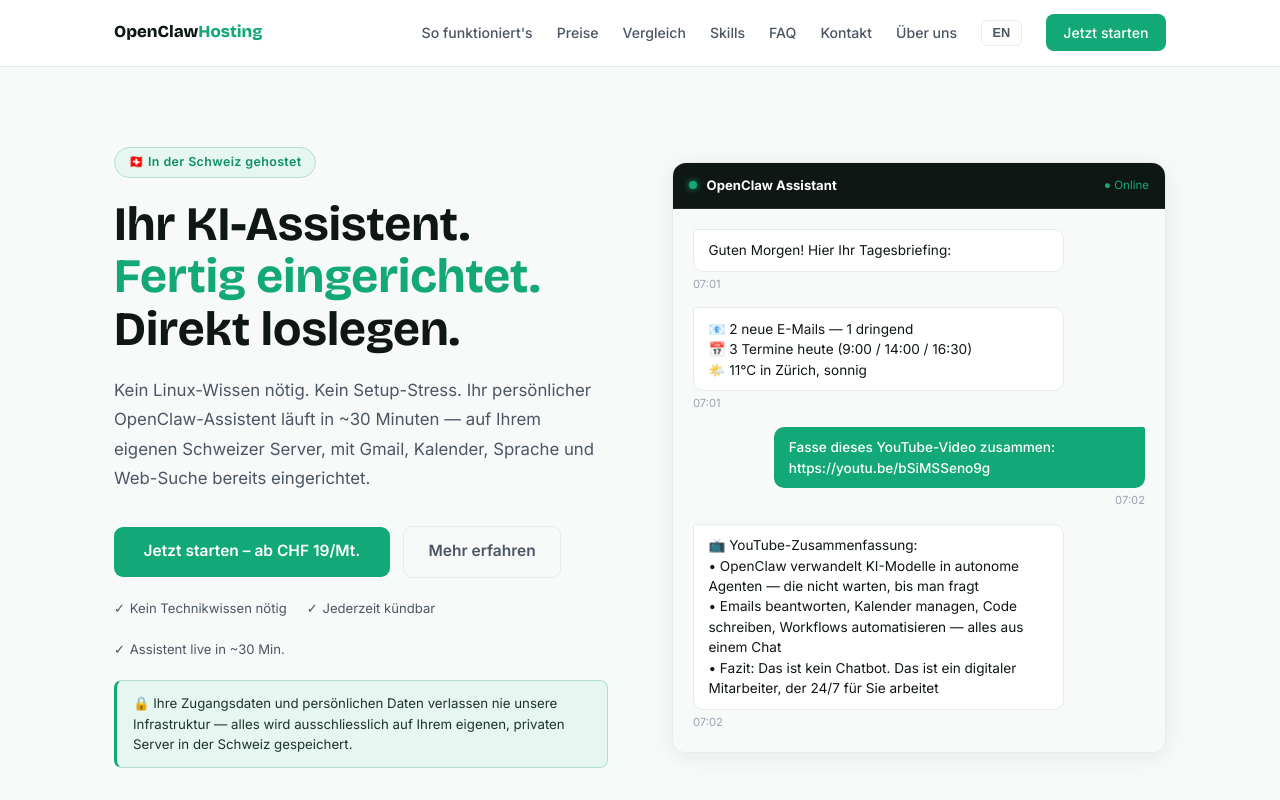
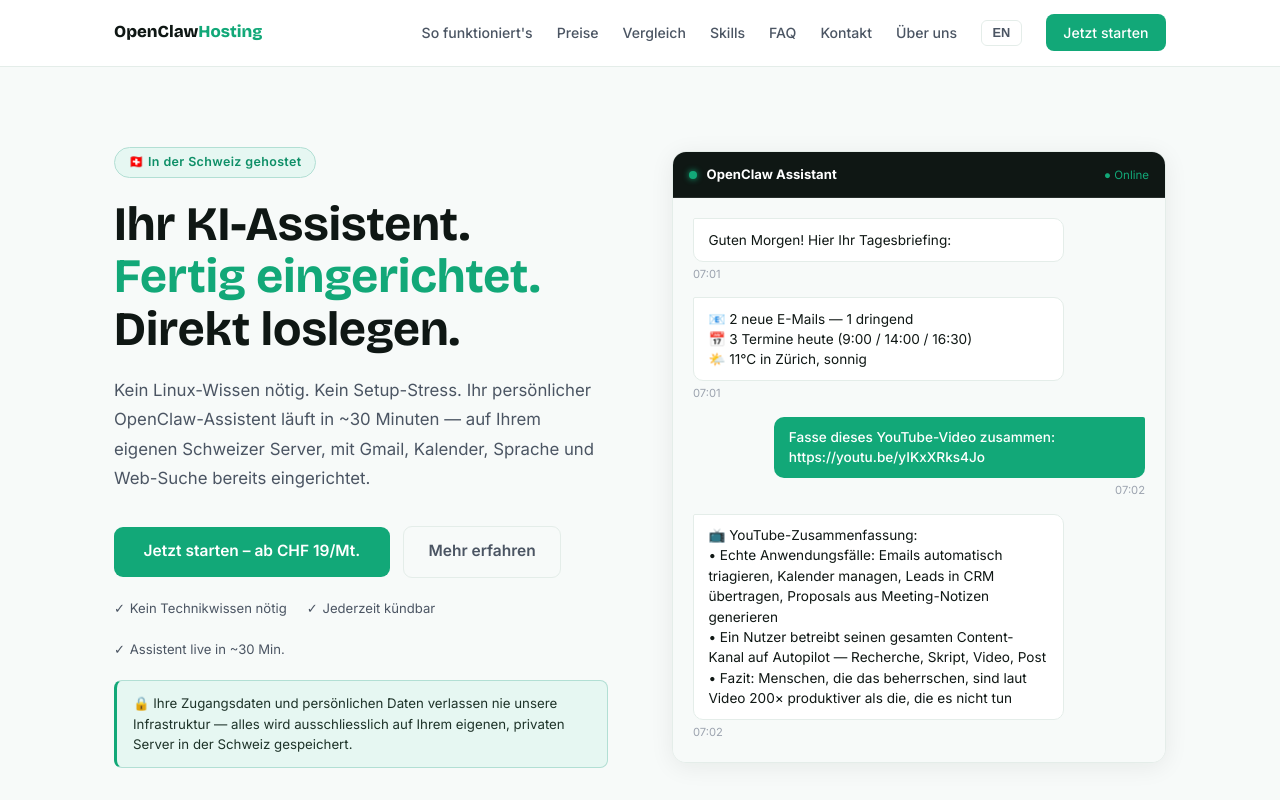
Before and after one commit to riccardogosteli-wq/openclaw-hosting, a Next.js app: page / in a window 1280 px wide. Shown: the top 800 px of the page. Built offline with nearby package versions, Linux system fonts and the light colour scheme.

Commit message:
Use Ricci's video (yIKxXRks4Jo) with accurate use-case summary

```diff
--- a/app/page.tsx
+++ b/app/page.tsx
@@ -22,8 +22,8 @@
   chatMessages: [
     { bot: true, text: 'Guten Morgen! Hier Ihr Tagesbriefing:' },
     { bot: true, text: '📧 2 neue E-Mails — 1 dringend\n📅 3 Termine heute (9:00 / 14:00 / 16:30)\n🌤️ 11°C in Zürich, sonnig' },
-    { bot: false, text: 'Fasse dieses YouTube-Video zusammen: https://youtu.be/bSiMSSeno9g' },
-    { bot: true, text: '📺 YouTube-Zusammenfassung:\n• OpenClaw verwandelt KI-Modelle in autonome Agenten — die nicht warten, bis man fragt\n• Emails beantworten, Kalender managen, Code schreiben, Workflows automatisieren — alles aus einem Chat\n• Fazit: Das ist kein Chatbot. Das ist ein digitaler Mitarbeiter, der 24/7 für Sie arbeitet' },
+    { bot: false, text: 'Fasse dieses YouTube-Video zusammen: https://youtu.be/yIKxXRks4Jo' },
+    { bot: true, text: '📺 YouTube-Zusammenfassung:\n• Echte Anwendungsfälle: Emails automatisch triagieren, Kalender managen, Leads in CRM übertragen, Proposals aus Meeting-Notizen generieren\n• Ein Nutzer betreibt seinen gesamten Content-Kanal auf Autopilot — Recherche, Skript, Video, Post\n• Fazit: Menschen, die das beherrschen, sind laut Video 200× produktiver als die, die es nicht tun' },
   ],
 
   costLabel: '💡 Transparente Gesamtkosten — weil wir nichts verstecken',
@@ -188,8 +188,8 @@
   chatMessages: [
     { bot: true, text: 'Good morning! Here\'s your daily briefing:' },
     { bot: true, text: '📧 2 new emails — 1 urgent\n📅 3 meetings today (9:00 / 14:00 / 16:30)\n🌤️ 11°C in Zurich, sunny' },
-    { bot: false, text: 'Summarize this YouTube video: https://youtu.be/bSiMSSeno9g' },
-    { bot: true, text: '📺 YouTube Summary:\n• OpenClaw turns AI models into autonomous agents — they act without being asked\n• Reply to emails, manage calendars, write code, run workflows — all from one chat\n• Takeaway: this isn\'t a chatbot. It\'s a digital employee working 24/7 for you' },
+    { bot: false, text: 'Summarize this YouTube video: https://youtu.be/yIKxXRks4Jo' },
+    { bot: true, text: '📺 YouTube Summary:\n• Real use cases: auto-triage emails, manage calendar, push leads to CRM, generate proposals from meeting notes\n• One user runs his entire content channel on autopilot — research, script, video, post\n• Takeaway: people who master this are 200× more productive than those who don\'t' },
   ],
 
   costLabel: '💡 Full cost transparency — because we hide nothing',
```
